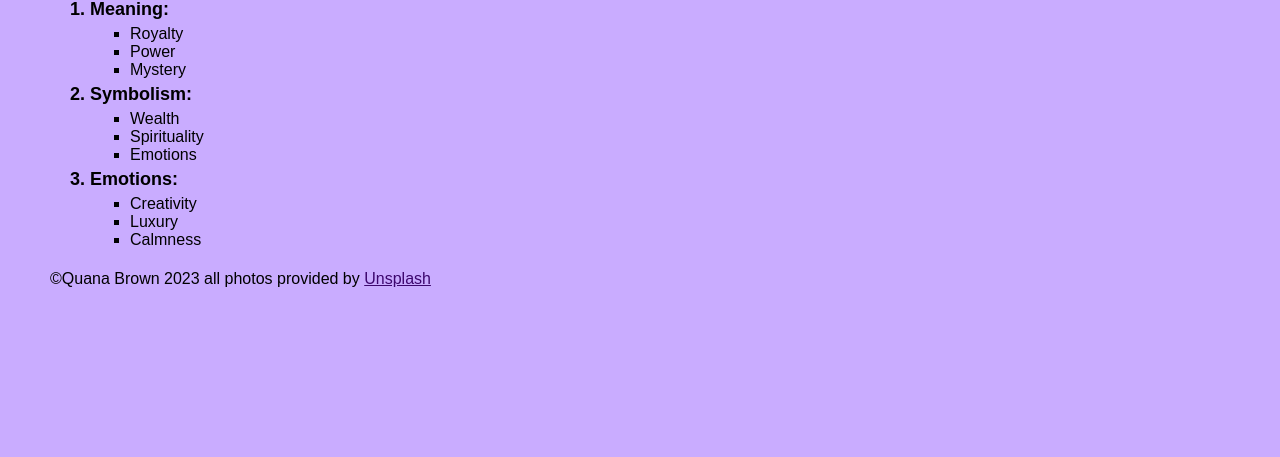
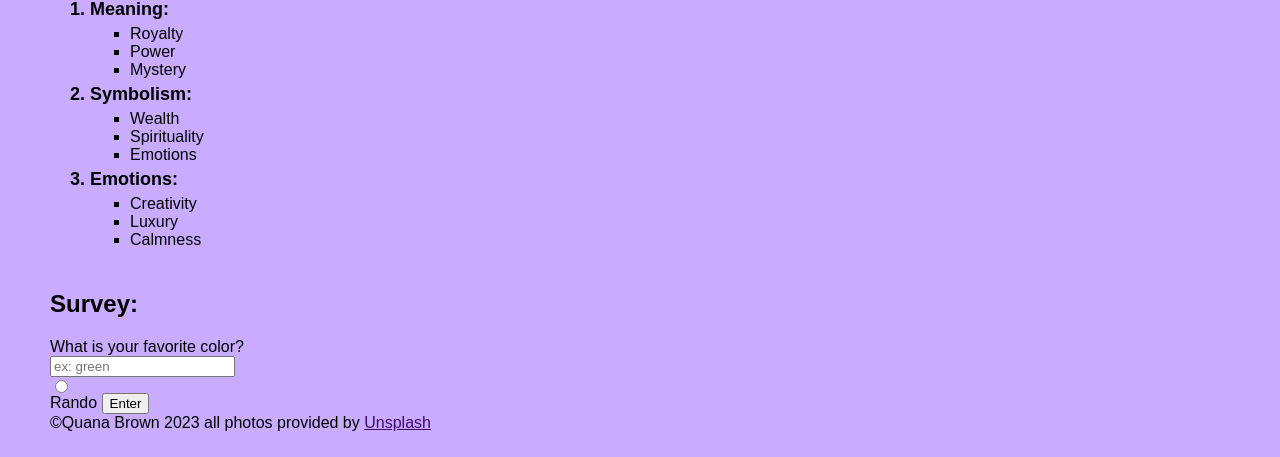
Before and after one commit to QSbrown97/purple-power, a plain HTML site: page index.html in a window 1280 px wide. Shown: the part 1147-1604 px from the top of the page. Before the commit the page ends 1460 px from the top, so only its background shows below. Drawn offline with Linux system fonts and the light colour scheme.

Commit message:
Added form element

```diff
--- a/index.html
+++ b/index.html
@@ -66,6 +66,16 @@
           </ul>
         </ol>
     </section>
+
+    <section class="form-element">
+      <h2>Survey:</h2>
+      <form id="form-one" action="index.html">
+        <label for="color">What is your favorite color?</label>
+        <input type="text" id="color" name="color" placeholder="ex: green" required>
+        <input type="radio" name="rando" id="rando">Rando
+        <button type="submit">Enter</button>
+      </form>
+    </section>
   </main>
 
   <footer>
@@ -79,4 +89,5 @@
 </html>
 <!-- Following along with Free Code Camp to create new portfolio piece
 1. Currently working on the unordered lists to change the list style!
-2. Working on creating navigation menu within the header -->
+2. Working on creating navigation menu within the header
+3. Working on the form element -->
--- a/style.css
+++ b/style.css
@@ -89,6 +89,10 @@ figcaption {
   list-style:square;
 }
 
+input {
+  display: block;
+}
+
 .foot-note:link {
   color: rgb(61, 7, 110);
 }
```
